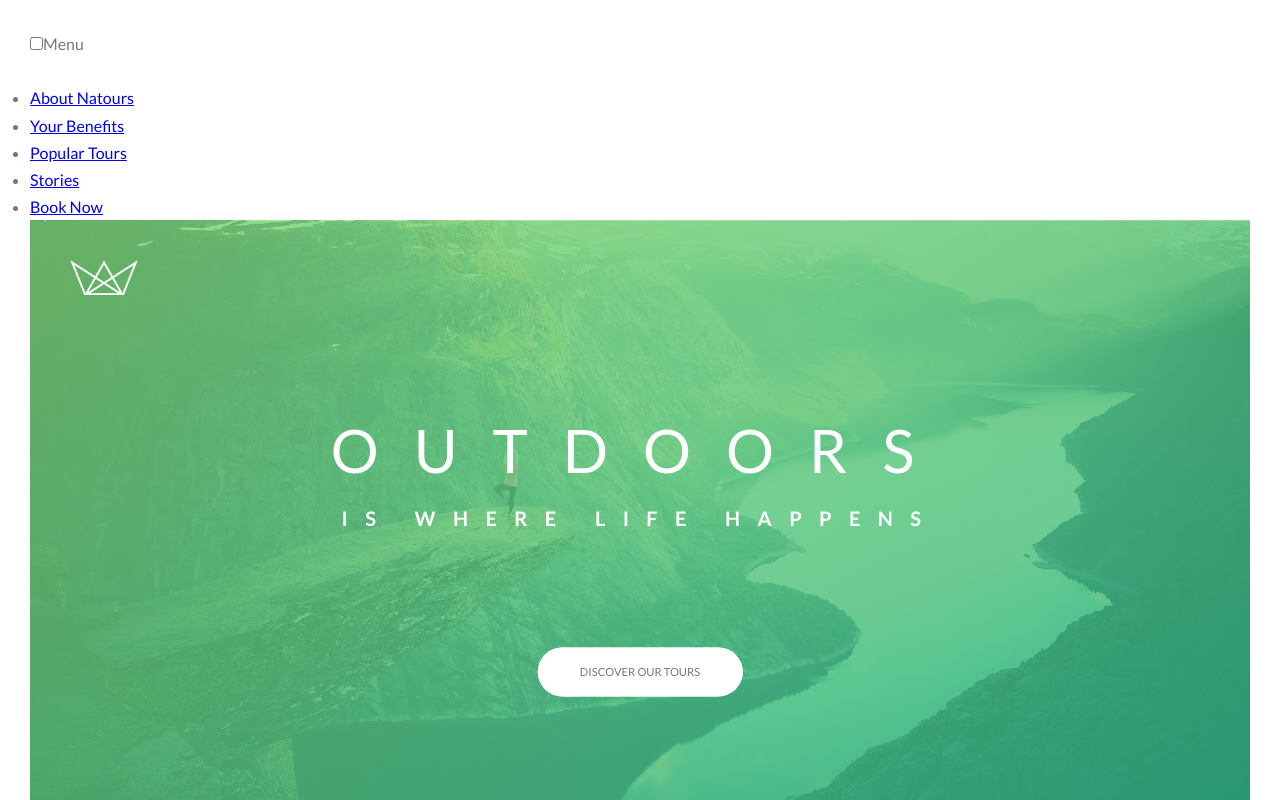
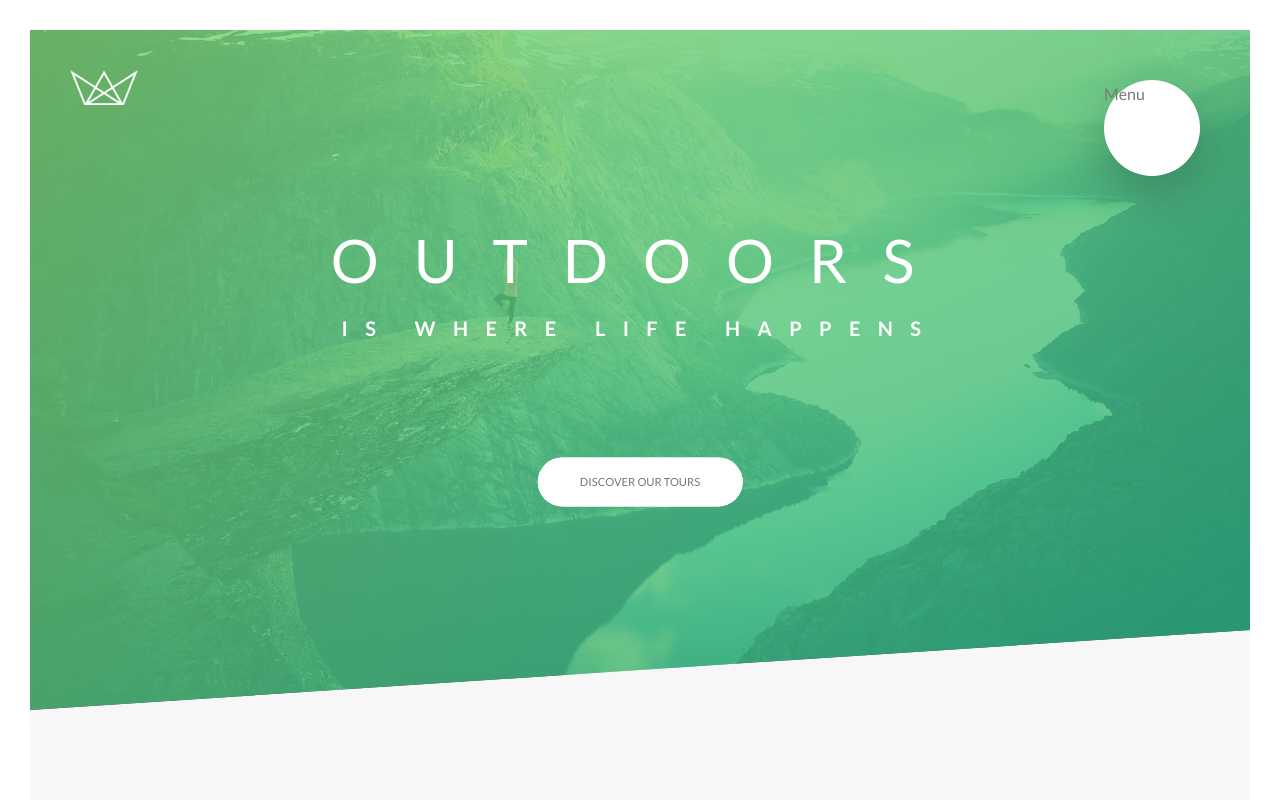
Before and after one commit to DevJBlack/NatoursReactApp, a React (Create React App) app: page / in a window 1280 px wide. Shown: the top 800 px of the page. Built offline with nearby package versions, Linux system fonts and the light colour scheme; a web font is replaced by a local one.

Commit message:
adding features to nav

```diff
--- a/src/components/Application/Navigation.js
+++ b/src/components/Application/Navigation.js
@@ -10,11 +10,11 @@ const Navigation = () => {
 
       <nav className="navigation__nav">
         <ul className="navigation__list">
-          <li className="navigation__item"><a href="localhost:3000" className="navigation__link">About Natours</a></li>
-          <li className="navigation__item"><a href="localhost:3000" className="navigation__link">Your Benefits</a></li>
-          <li className="navigation__item"><a href="localhost:3000" className="navigation__link">Popular Tours</a></li>
-          <li className="navigation__item"><a href="localhost:3000" className="navigation__link">Stories</a></li>
-          <li className="navigation__item"><a href="localhost:3000" className="navigation__link">Book Now</a></li>
+          <li className="navigation__item"><a href="localhost:3000" className="navigation__link"><span>01</span>About Natours</a></li>
+          <li className="navigation__item"><a href="localhost:3000" className="navigation__link"><span>02</span>Your Benefits</a></li>
+          <li className="navigation__item"><a href="localhost:3000" className="navigation__link"><span>03</span>Popular Tours</a></li>
+          <li className="navigation__item"><a href="localhost:3000" className="navigation__link"><span>04</span>Stories</a></li>
+          <li className="navigation__item"><a href="localhost:3000" className="navigation__link"><span>05</span>Book Now</a></li>
         </ul>
       </nav>
     </div>
--- a/src/components/sass/layout/_footer.scss
+++ b/src/components/sass/layout/_footer.scss
@@ -17,7 +17,6 @@
     border-top: 1px solid $color-grey-dark;
     padding-top: 1rem;
     display: inline-block;
-
   }
 
   &__list {
@@ -47,7 +46,7 @@
     &:active {
       color: $color-primary;
       box-shadow: 0 1rem 2rem rgba($color-black, .4);
-      transform: rotate(5deg) scale(1.3)
+      transform: rotate(5deg) scale(1.3);
     }
   }
 
--- a/src/components/sass/layout/_navigation.scss
+++ b/src/components/sass/layout/_navigation.scss
@@ -1,29 +1,97 @@
 .navigation {
   &__checkbox {
-
+    display: none;
   }
 
   &__button {
+    background: $color-white;
+    height: 6rem;
+    width: 6rem;
+    position: fixed;
+    top: 5rem;
+    right: 5rem;
+    border-radius: 50%;
+    z-index: 2000;
+    box-shadow: 0 1rem 3rem rgba($color-black, .2);
 
+    cursor: pointer;
   }
 
   &__background {
-
+    height: 4rem;
+    width: 4rem;
+    border-radius: 50%;
+    position: fixed;
+    top: 5.5rem;
+    right: 5.5rem;
+    background-image: radial-gradient($color-primary-light, $color-primary-dark);
+    z-index: 1000;
+    transition: transform .8s;
   }
 
   &__nav {
+    height: 100vh;
+    width: -100%;
+    position: fixed;
+    top: 0;
+    right: 0;
+    z-index: 1500;
+    display: flex;
+    justify-content: center;
+    align-items: center;
 
+    opacity: 0;
+    transition: opacity .8s;
   }
 
   &__list {
-
+    // position: absolute;
+    // top: 50%;
+    // right: 50%;
+    // transform: translate(-50%, -50%);
+    list-style: none;
+    text-align: center;
   }
 
   &__item {
-
+    margin: 1rem;
   }
 
   &__link {
+    &:link,
+    &:visited {
+      display: inline-block;
+      font-size: 1.8rem;
+      font-weight: 300;
+      padding: .8rem 1.8rem;
+      color: $color-white;
+      text-decoration: none;
+      text-transform: uppercase;
+      background-image: linear-gradient(120deg, transparent 0%, transparent 50%, $color-white 50%);
+      background-size: 230%;
+      transition: all .4s;
 
+      span {
+        margin-right: 1rem;
+        display: inline-block;
+      }
+
+    }
+
+    &:hover,
+    &:active {
+      background-position: 100%;
+      color: $color-primary;
+      transform: translateX(1rem);
+    }
+  }
+
+  &__checkbox:checked ~ &__background {
+    transform: scale(80);
+  }
+
+  &__checkbox:checked ~ &__nav {
+    opacity: 1;
+    width: 100%;
   }
 }
```
